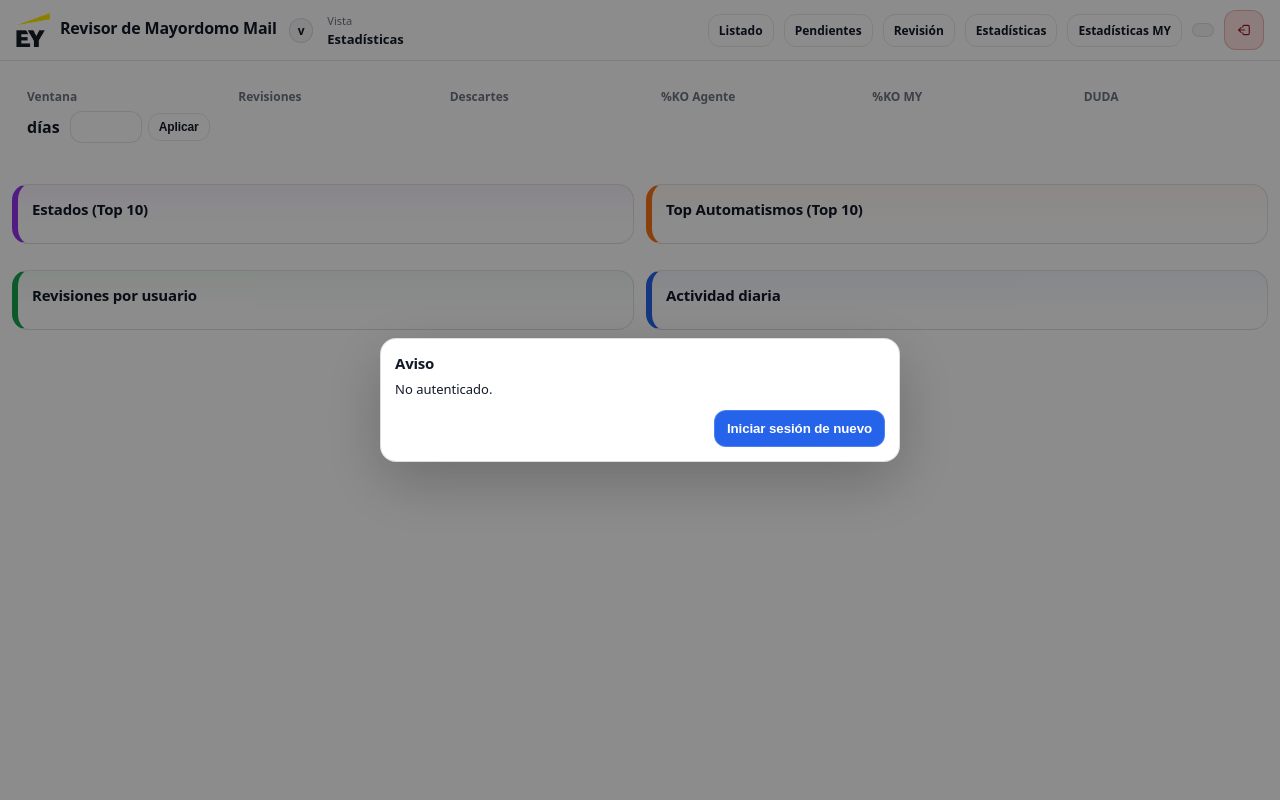
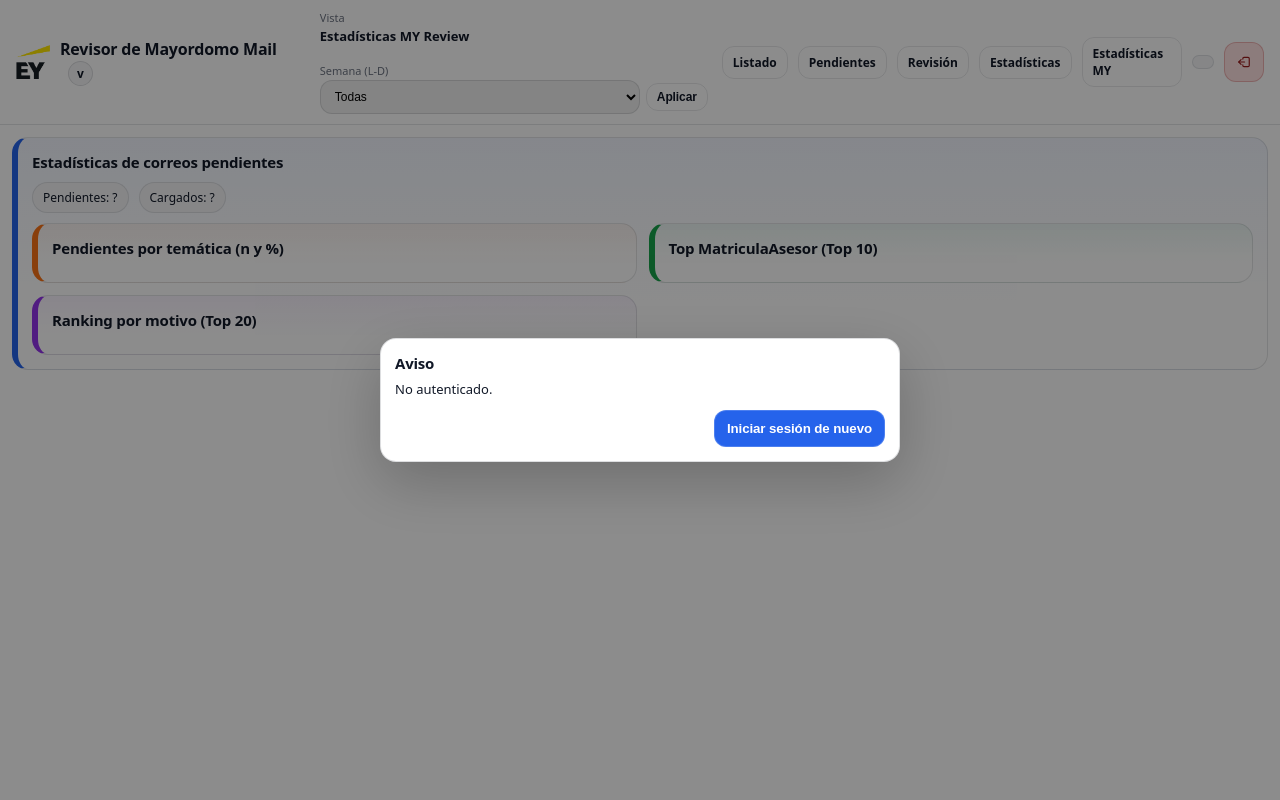
Before and after one commit to miguelblancopo20/MYMail_review, a Flask app: template templates/stats.html in a window 1280 px wide. Run offline with Flask 3, Linux system fonts and the light colour scheme; the template is opened without the code that fills it, so the values that code supplies are empty.

Commit message:
feat: Implement week selection and statistics rendering for admin users in stats page

```diff
--- a/flask_app.py
+++ b/flask_app.py
@@ -1190,6 +1190,32 @@ def create_app() -> Flask:
         if not _is_admin_role(session.get("role") or ""):
             session["_error"] = "No autorizado: solo Administrador puede ver Estadisticas."
             return redirect(url_for("review"))
+
+        week_options = _load_week_options()
+        allowed_weeks = {w["key"]: w for w in (week_options or []) if w.get("key")}
+        start_to_key = {w.get("start"): w.get("key") for w in (week_options or []) if w.get("start") and w.get("key")}
+
+        selected_week = (request.args.get("week") or "").strip()
+        selected_week_start = (request.args.get("week_start") or "").strip()
+        if not selected_week and selected_week_start and selected_week_start in start_to_key:
+            selected_week = str(start_to_key[selected_week_start] or "")
+
+        if selected_week and selected_week in allowed_weeks:
+            selected_week_start = allowed_weeks[selected_week]["start"]
+        else:
+            selected_week = ""
+            selected_week_start = ""
+
+        return render_template(
+            "stats.html",
+            title="Estadísticas MY Review",
+            current_user=session.get("user", ""),
+            app_version=app_version,
+            error=session.pop("_error", None),
+            week_options=week_options,
+            selected_week=selected_week,
+            selected_week_start=selected_week_start,
+        )
 
         days = 14
         try:
--- a/templates/stats.html
+++ b/templates/stats.html
@@ -8,7 +8,21 @@
       </a>
     </div>
     <div class="topbar-fields">
-      <div class="topbar-field"><span>Vista</span><strong>Estadísticas</strong></div>
+      <div class="topbar-field"><span>Vista</span><strong>Estad&iacute;sticas MY Review</strong></div>
+      <div class="topbar-field">
+        <span>Semana (L-D)</span>
+        <div class="topbar-control">
+          <form method="get" class="topbar-inline">
+            <select name="week" class="topbar-input" style="width:320px">
+              <option value="" {% if not selected_week %}selected{% endif %}>Todas</option>
+              {% for w in (week_options or []) %}
+                <option value="{{ w.key }}" {% if w.key == (selected_week or '') %}selected{% endif %}>{{ w.label }}</option>
+              {% endfor %}
+            </select>
+            <button class="btn btn-sm btn-ghost" type="submit">Aplicar</button>
+          </form>
+        </div>
+      </div>
     </div>
     <div class="topbar-right">
       <a class="btn btn-ghost btn-sm btn-nav" href="{{ url_for('listado') }}">Listado</a>
@@ -21,7 +35,7 @@
       {% else %}
         <a class="pill pill-link" href="{{ url_for('account') }}">{{ current_user }}</a>
       {% endif %}
-      <a class="btn btn-logout btn-icon" href="{{ url_for('logout') }}" aria-label="Cerrar sesión" title="Cerrar sesión">
+      <a class="btn btn-logout btn-icon" href="{{ url_for('logout') }}" aria-label="Cerrar sesi&oacute;n" title="Cerrar sesi&oacute;n">
         <svg class="icon" viewBox="0 0 24 24" aria-hidden="true">
           <path
             d="M10 7V6a2 2 0 0 1 2-2h7a2 2 0 0 1 2 2v12a2 2 0 0 1-2 2h-7a2 2 0 0 1-2-2v-1"
@@ -40,73 +54,44 @@
 
   <main class="page page--full">
     <div
-      id="stats-loader"
+      id="stats-myreview-loader"
       class="hidden"
       data-keep-overlay="1"
-      data-days="{{ days }}"
-      data-api-revisiones="{{ url_for('api_stats_revisiones', days=days) }}"
+      data-api="{{ url_for('api_stats_pendientes', week_start=(selected_week_start or '')) }}"
+      data-week="{{ selected_week or '' }}"
     ></div>
-    <div class="stats-grid">
-      <div class="card stat">
-        <div class="stat-k">Ventana</div>
-        <div class="topbar-control">
-          <strong>{{ days }} días</strong>
-          <form method="get" class="topbar-inline">
-            <input name="days" value="{{ days }}" inputmode="numeric" class="topbar-input" />
-            <button class="btn btn-sm btn-ghost" type="submit">Aplicar</button>
-          </form>
-        </div>
-      </div>
-      <div class="card stat">
-        <div class="stat-k">Revisiones</div>
-        <div class="stat-v" id="statTotalRevisiones">{{ total_resultados }}</div>
-      </div>
-      <div class="card stat">
-        <div class="stat-k">Descartes</div>
-        <div class="stat-v" id="statTotalDescartes">{{ total_descartes }}</div>
-      </div>
-      <div class="card stat">
-        <div class="stat-k">%KO Agente</div>
-        <div class="stat-v" id="statKoAgentRate">{{ ko_agent_rate }}</div>
-      </div>
-      <div class="card stat">
-        <div class="stat-k">%KO MY</div>
-        <div class="stat-v" id="statKoMyRate">{{ ko_my_rate }}</div>
-      </div>
-      <div class="card stat">
-        <div class="stat-k">DUDA</div>
-        <div class="stat-v" id="statDuda">{{ duda_count }}</div>
-      </div>
+
+    <section class="section section--mail" style="margin-top:0">
+      <div class="section-title">Estad&iacute;sticas de correos pendientes</div>
+      <div class="actions" style="justify-content:flex-start; gap:10px; flex-wrap:wrap; margin-top:8px">
+        <div class="pill" id="pillPendingTotal">Pendientes: ?</div>
+        <div class="pill" id="pillPendingLoaded">Cargados: ?</div>
       </div>
 
-    <div class="layout" style="grid-template-columns: 1fr 1fr; height:auto">
-      <section class="section section--review">
-        <div class="section-title">Estados (Top 10)</div>
-        <div class="kv-list" id="listByStatus"></div>
+      <div class="layout" style="grid-template-columns: 1fr 1fr; height:auto; margin-top:10px">
+        <section class="section section--act" style="margin-top:0">
+          <div class="section-title">Pendientes por tem&aacute;tica (n y %)</div>
+          <div class="kv-list" id="listPendingByTematica"></div>
         </section>
 
-      <section class="section section--act">
-        <div class="section-title">Top Automatismos (Top 10)</div>
-        <div class="kv-list" id="listTopAutomatismos"></div>
+        <section class="section section--agent" style="margin-top:0">
+          <div class="section-title">Top MatriculaAsesor (Top 10)</div>
+          <div class="kv-list" id="listPendingTopMatriculas"></div>
         </section>
 
-      <section class="section section--agent">
-        <div class="section-title">Revisiones por usuario</div>
-        <div class="kv-list" id="listByUser"></div>
-      </section>
-
-      <section class="section section--mail">
-        <div class="section-title">Actividad diaria</div>
-        <div class="kv-list" id="listByDay"></div>
+        <section class="section section--review" style="margin-top:0">
+          <div class="section-title">Ranking por motivo (Top 20)</div>
+          <div class="kv-list" id="listPendingMotivo"></div>
         </section>
       </div>
+    </section>
 
     <script>
       window.addEventListener("DOMContentLoaded", () => {
         const ui = window.MYMAIL_UI;
-        const loader = document.getElementById("stats-loader");
+        const loader = document.getElementById("stats-myreview-loader");
         if (!loader) return;
-        const apiRevisiones = loader.dataset.apiRevisiones || "";
+        const api = loader.dataset.api || "";
 
         const setText = (id, value) => {
           const el = document.getElementById(id);
@@ -133,43 +118,29 @@
           });
         };
 
-        const fillList2 = (id, rows) => {
-          const el = document.getElementById(id);
-          if (!el) return;
-          el.innerHTML = "";
-          const items = Array.isArray(rows) ? rows : [];
-          if (!items.length) {
-            el.innerHTML = '<div class="kv-row"><div class="k">Sin datos</div><div class="v">0</div></div>';
-            return;
-          }
-          items.forEach(([k, v]) => {
-            const row = document.createElement("div");
-            row.className = "kv-row";
-            row.innerHTML = `<div class="k"></div><div class="v"></div>`;
-            row.children[0].textContent = String(k ?? "");
-            row.children[1].textContent = String(v ?? "");
-            el.appendChild(row);
-          });
-        };
-
         const run = async () => {
           try {
-            ui?.showOverlay?.("Consultando revisiones y descartes...");
-            const r1 = await fetch(apiRevisiones, { headers: { "X-Requested-With": "fetch" } });
-            const j1 = await r1.json();
-            if (!j1?.ok) throw new Error(j1?.error || "Error cargando stats de revisiones.");
-            const d1 = j1.data || {};
-            setText("statTotalRevisiones", d1.total_resultados ?? 0);
-            setText("statTotalDescartes", d1.total_descartes ?? 0);
-            setText("statKoAgentRate", d1.ko_agent_rate ?? "0%");
-            setText("statKoMyRate", d1.ko_my_rate ?? "0%");
-            setText("statDuda", d1.duda_count ?? 0);
-            fillList3("listByStatus", d1.by_status || []);
-            fillList3("listTopAutomatismos", d1.top_automatismos || []);
-            fillList2("listByUser", d1.by_user || []);
-            fillList2("listByDay", d1.by_day || []);
+            ui?.showOverlay?.("Consultando pendientes...");
+            const r = await fetch(api, { headers: { "X-Requested-With": "fetch" }, credentials: "same-origin" });
+            let j = null;
+            try {
+              j = await r.json();
+            } catch (err) {
+              throw new Error(`Error HTTP ${r.status || 0} cargando Estad&iacute;sticas MY Review.`);
+            }
+            if (!r.ok || !j?.ok) throw new Error(j?.error || `Error HTTP ${r.status || 0} cargando Estad&iacute;sticas MY Review.`);
+            const d = j.data || {};
+            setText("pillPendingTotal", `Pendientes: ${d.pending_total ?? 0}`);
+            setText("pillPendingLoaded", `Cargados: ${d.pending_loaded ?? 0}`);
+            fillList3("listPendingByTematica", d.pending_by_tematica || []);
+            fillList3("listPendingTopMatriculas", d.pending_top_matriculas || []);
+            fillList3("listPendingMotivo", d.pending_ranking_motivo || []);
           } catch (e) {
-            ui?.showModal?.(String(e?.message || e || "Error cargando estadísticas."));
+            const raw = String(e?.message || e || "Error cargando Estad&iacute;sticas MY Review.");
+            const friendly = /failed to fetch/i.test(raw)
+              ? "No se pudo cargar Estad&iacute;sticas MY Review (timeout o conexi&oacute;n). Prueba a filtrar por semana y reintentar."
+              : raw;
+            ui?.showModal?.(friendly);
           } finally {
             ui?.hideOverlay?.();
           }
```
Also changed, not shown: testing/test_stats_review_page.py (added, +38 -0 lines). Lines whose indentation alone changed are shown as unchanged.
